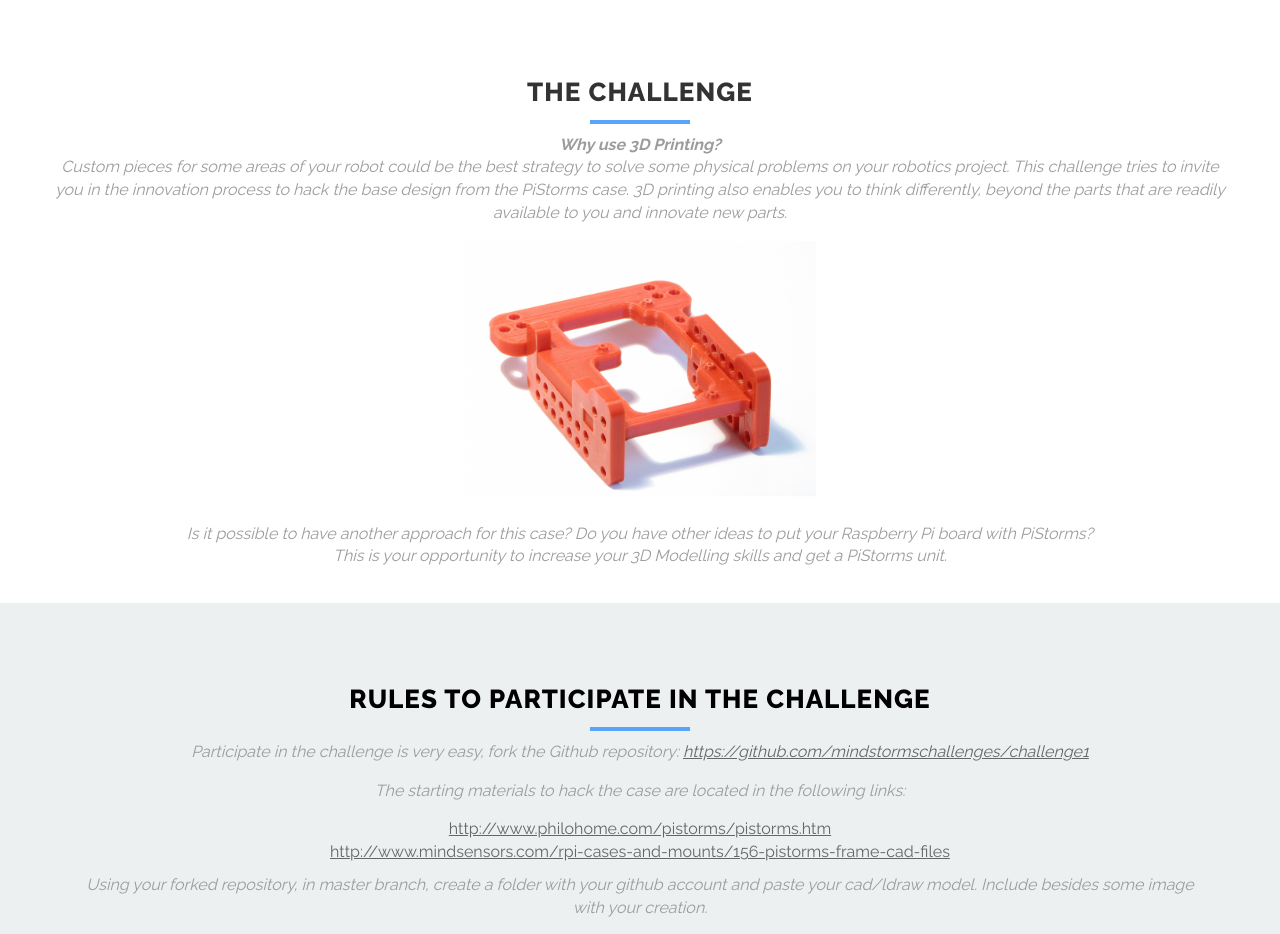
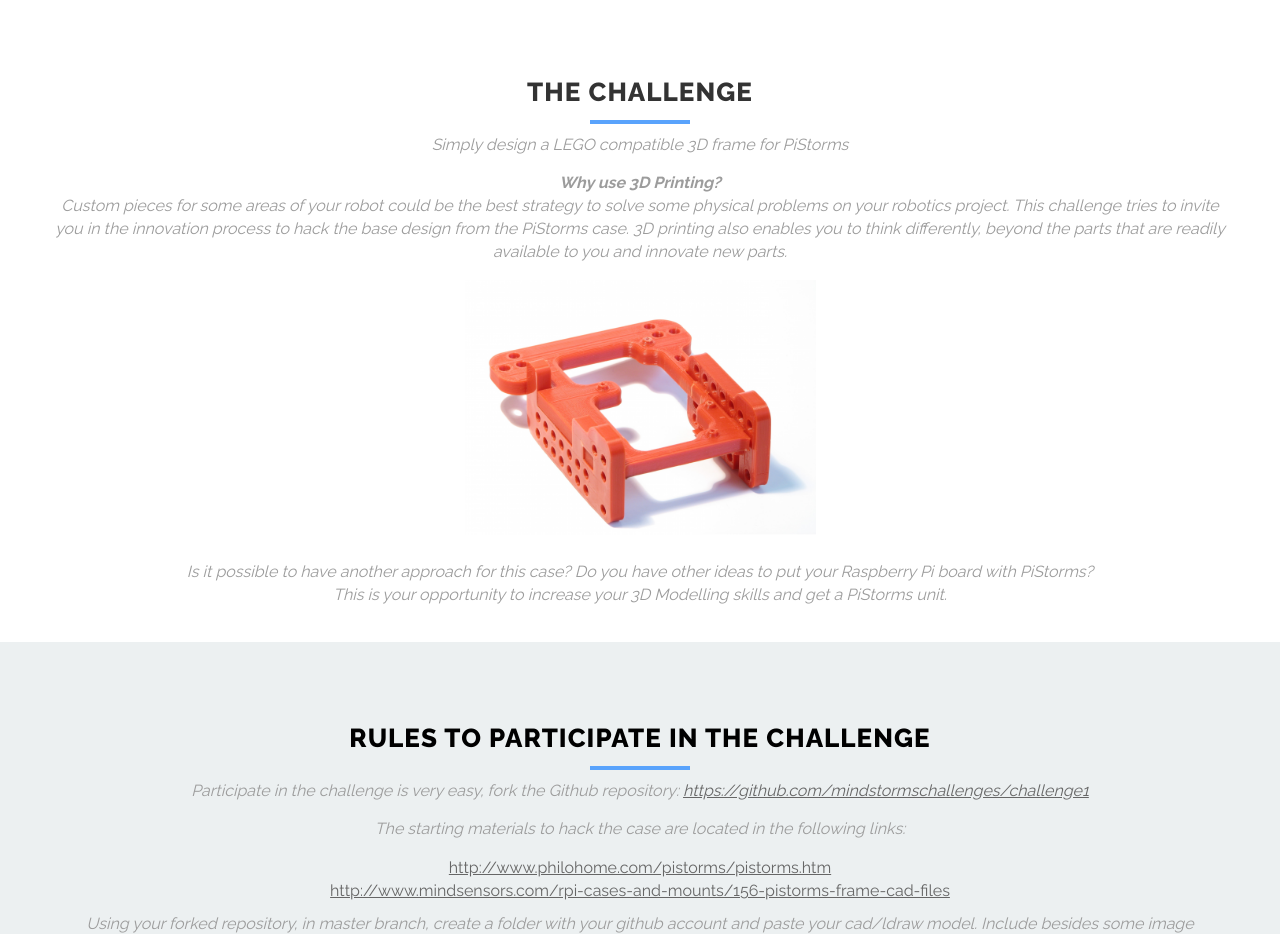
Before and after one commit to mindstormschallenges/challenge1, a website: page index.html in a window 1280 px wide. Shown: the part 804-1738 px from the top of the page. Drawn offline with nearby package versions, Linux system fonts and the light colour scheme.

Commit message:
Clarify the goal about the challenge

```diff
--- a/index.html
+++ b/index.html
@@ -95,6 +95,9 @@
                     <div class="row">
                         <div class="section-title">
                             <h2>The challenge</h2>
+<p>
+Simply design a LEGO compatible 3D frame for PiStorms
+</p>
                             <p>
 <strong>Why use 3D Printing?</strong><br />
 Custom pieces for some areas of your robot could be the best strategy to solve some physical problems on your robotics project. This challenge tries to invite you in the innovation process to hack the base design from the PiStorms case. 3D printing also enables you to think differently, beyond the parts that are readily available to you and innovate new parts.
```
